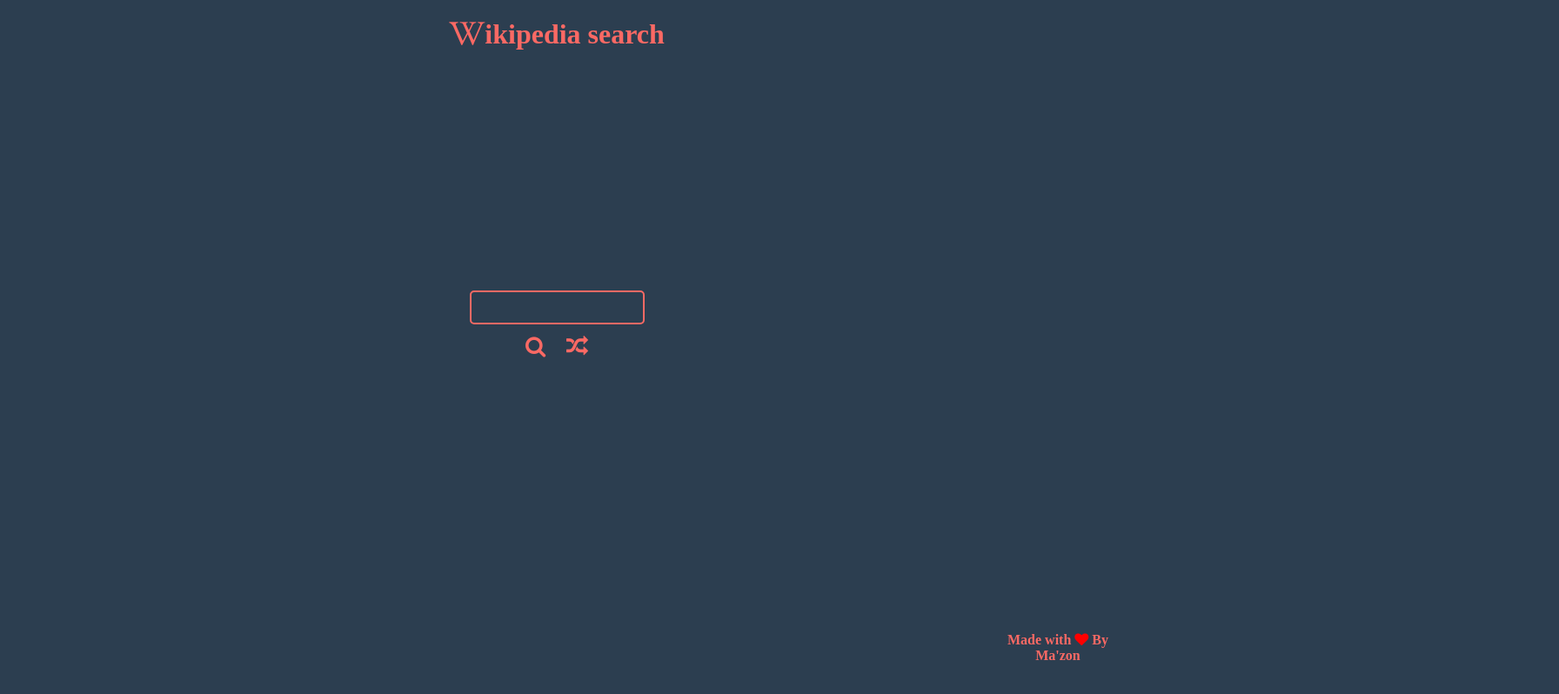
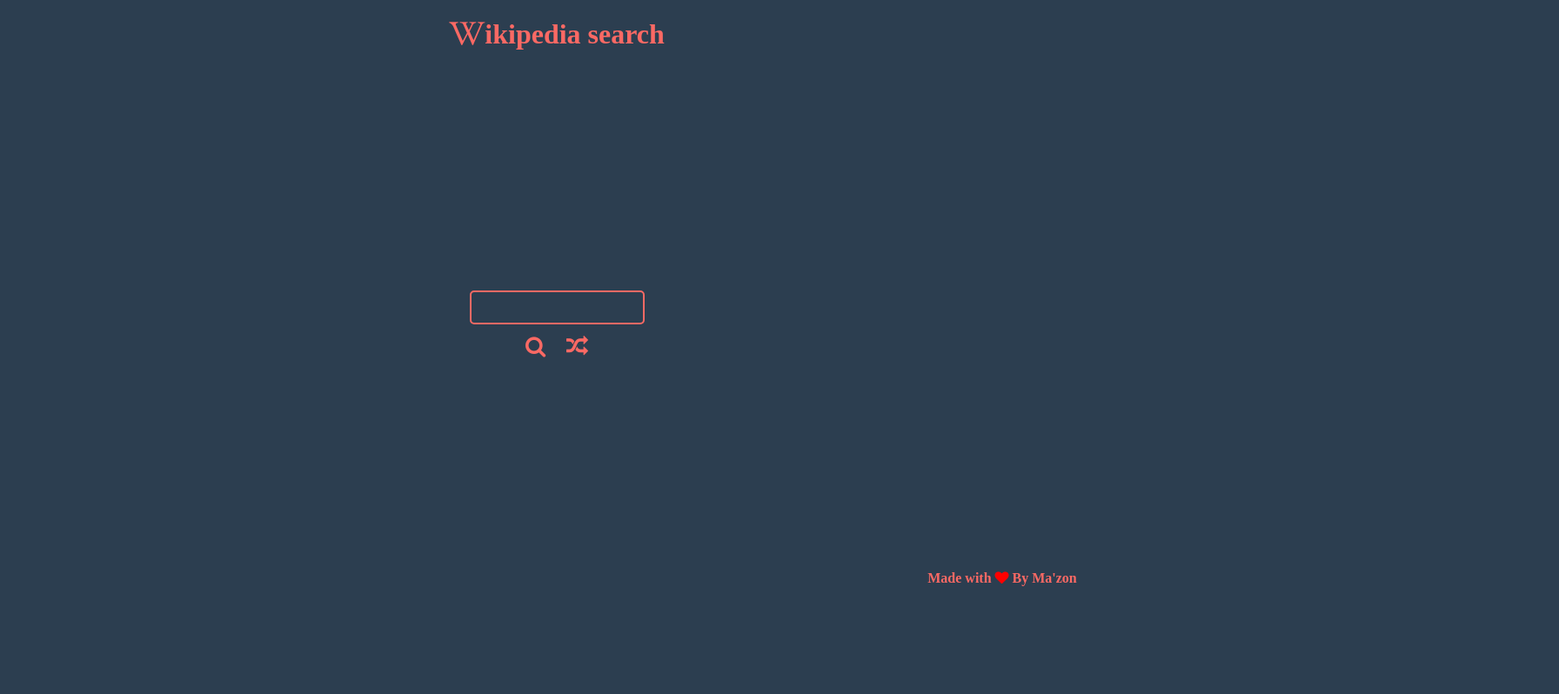
Before and after one commit to MohamedHesham/WikipediaViewer, a plain HTML site: page index.html in a window 1280 px wide. Shown: the whole page at 87% size, 1792 px wide, since content can reach past the window. Drawn offline with nearby package versions, Linux system fonts and the light colour scheme.

Commit message:
Update style.css

```diff
--- a/style.css
+++ b/style.css
@@ -70,10 +70,10 @@
 
 footer {
   color: #FB6964;
-  position: absolute;
-  bottom:2%;
+  position: relative;
+  margin-top: 18%;
   /*color: white;*/
-  left: 90%;
+  left: 40%;
 }
 .red {
   color: red;
```
